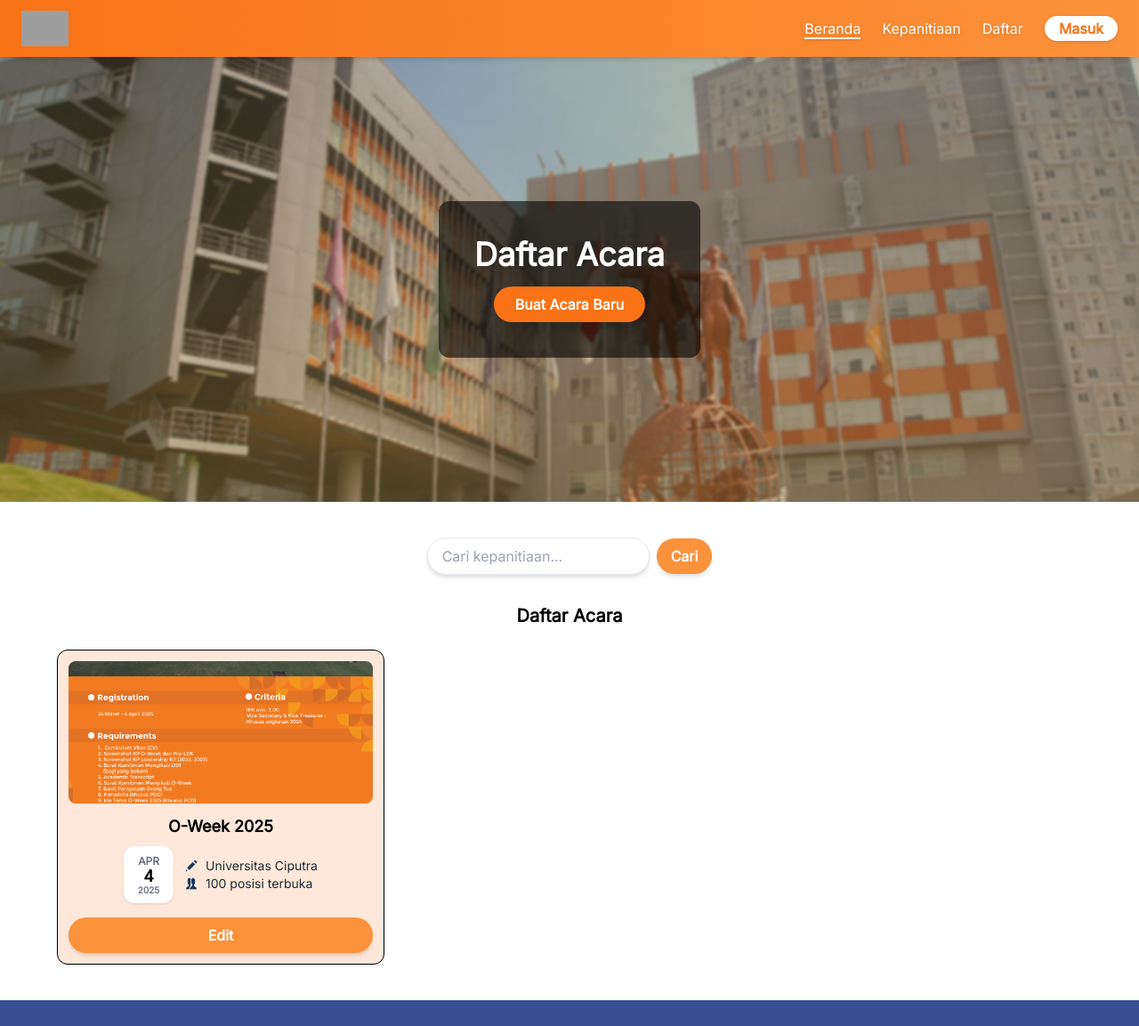
After one commit to tingclarice/UC-Collab, a PHP site: page /dashboard.php in a window 1280 px wide. The commit adds this page. Shown: the top 1153 px of the page at 89% size. Run offline with PHP 8.4, Linux system fonts and the light colour scheme; some libraries are stand-ins or nearby versions; grey boxes are pictures that could not be loaded.

```diff
--- /dev/null
+++ b/dashboard.php
@@ -0,0 +1,92 @@
+<!DOCTYPE html>
+<html lang="en">
+<head>
+    <meta charset="UTF-8">
+    <meta name="viewport" content="width=device-width, initial-scale=1.0">
+    <title>UC Collab | Daftar Kepanitiaan</title>
+    <script src="https://cdn.tailwindcss.com"></script>
+
+    <!-- Tailwind 3 CDN (for arbitrary values) -->
+    <script src="https://cdn.tailwindcss.com"></script>
+
+    <!-- Inter Font -->
+    <link href="https://fonts.googleapis.com/css2?family=Inter&display=swap" rel="stylesheet" />
+    <style>
+        body {
+        font-family: 'Inter', sans-serif;
+        }
+    </style>
+
+    <!-- jQuery for any interactivity -->
+    <script src="https://code.jquery.com/jquery-3.6.0.min.js"></script>
+</head>
+<body class="bg-[#FFFEF8]">
+    <!-- Optional navigation include -->
+    <?php include "layout/nav.html" ?>
+
+    <!-- Header -->
+    <header class="relative bg-cover bg-center text-white h-[500px] flex items-center justify-center"
+        style="background-image: url('pic/header.png')">
+        <div class="bg-black bg-opacity-60 p-10 rounded-xl text-center">
+            <h1 class="text-4xl font-bold mb-4 drop-shadow-lg">Daftar Acara</h1>
+            <a href="#"><button class="bg-orange-500 hover:bg-orange-600 text-white font-semibold px-6 py-2 rounded-full shadow-lg">
+                Buat Acara Baru
+            </button></a>
+        </div>
+    </header>
+
+    <!-- Daftar Kepanitiaan -->
+    <section class="py-10 px-4 md:px-16 bg-white">
+
+    <!-- Search Bar -->
+    <div class="flex justify-center items-center gap-2 mb-8">
+        <input type="text" placeholder="Cari kepanitiaan..."
+        class="shadow-md border rounded-full px-4 py-2 w-[250px] focus:outline-none" />
+        <button class="shadow-md bg-orange-400 hover:bg-orange-500 text-white font-semibold px-4 py-2 rounded-full">
+
+        Cari
+        </button>
+    </div>
+
+    <!-- Section Title -->
+    <h2 class="text-center text-xl font-bold mb-6">Daftar Acara</h2>
+
+    <!-- Grid of Cards -->
+    <div class="grid grid-cols-1 sm:grid-cols-2 md:grid-cols-3 gap-6 max-w-6xl mx-auto">
+        <!-- Card O-Week -->
+        <div class="bg-[#FFE8D9] border border-black rounded-xl shadow p-3">
+        <img src="pic/kepanitiaan/oweek.PNG" alt="O-Week 2025" class="rounded-lg mb-3 h-40 w-full object-cover" />
+        <h3 class="font-semibold text-center -mb-2 text-lg">O-Week 2025</h3>
+        <div class="flex justify-center gap-4 text-sm text-gray-500 mb-4">
+            <div class="flex items-center gap-3 mt-4">
+        <!-- Calendar -->
+        <div class="bg-white text-center text-sm font-semibold rounded-xl shadow px-2 py-1 leading-tight w-14 h-16 flex flex-col justify-center items-center">
+            <div class="text-xs text-gray-500 uppercase">Apr</div>
+            <div class="text-lg text-black leading-none">4</div>
+            <div class="text-[10px] text-gray-500">2025</div>
+        </div>
+
+        <!-- Event Info -->
+        <div class="text-sm">
+            <p class="flex items-center gap-2 text-gray-800">
+            <img src="pic/kepanitiaan/penyelenggara-icon.png" class="w-4 h-4" /> Universitas Ciputra
+            </p>
+            <p class="flex items-center gap-2 text-gray-800">
+            <img src="pic/kepanitiaan/posisi-icon.png" class="w-4 h-4" /> 100 posisi terbuka
+            </p>
+        </div>
+        </div>
+
+        </div>
+        <button class="shadow-md w-full bg-orange-400 hover:bg-orange-500 text-white py-2 rounded-full font-semibold">
+            Edit
+        </button>
+        </div>
+
+    </div>
+    </section>
+
+    <?php include "layout/footer.html" ?>
+
+</body>
+</html>
```
Also changed, not shown: backend/controller.php (+3 -5 lines), backend/syntax.sql (added, +43 -0 lines), daftar.php (+35 -2 lines), masuk.php (+61 -29 lines).
